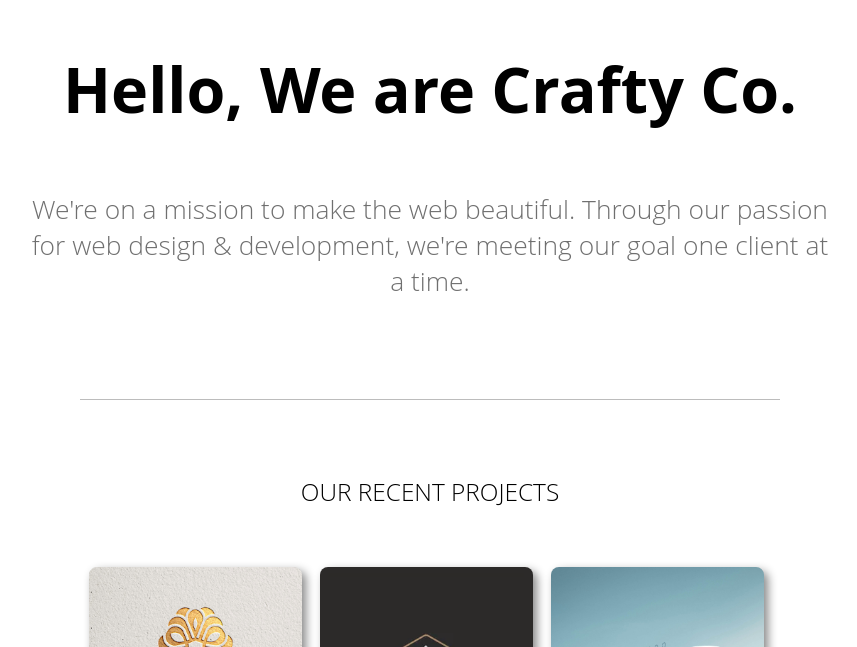
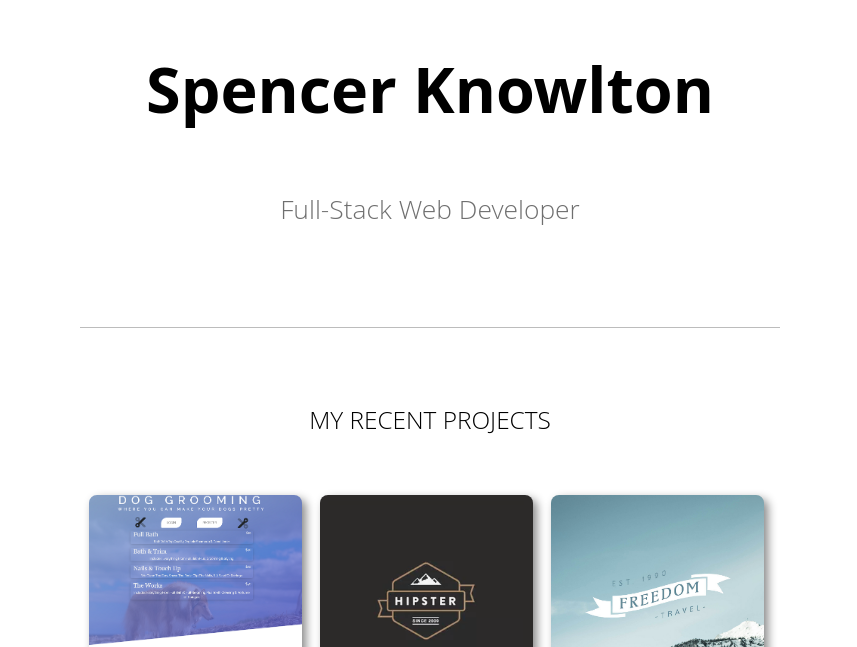
Before and after one commit to Cuthbert20/spencer-portfolio, a Gatsby site: page / in a window 1280 px wide. Shown: the part 153-800 px from the top of the page, without its empty margins (210-1067 px from the left). Built offline with nearby package versions, Linux system fonts and the light colour scheme; Gatsby itself is replaced by a stand-in of ours.

Commit message:
working on projects img display

```diff
--- a/src/data/index.json
+++ b/src/data/index.json
@@ -1,14 +1,14 @@
 [
   {
     "__comments": "These are some comments",
-    "title": "Hello, We are Crafty Co.",
-    "description": "Welcome to our company website",
-    "text": "We're on a mission to make the web beautiful. Through our passion for web design & development, we're meeting our goal one client at a time.",
-    "subtitle": "OUR RECENT PROJECTS",
+    "title": "Spencer Knowlton",
+    "description": "Welcome to my Portfolio",
+    "text": "Full-Stack Web Developer",
+    "subtitle": "MY RECENT PROJECTS",
     "home_items": [
       {
         "name": "GOLDROSE",
-        "image": "images/goldenrose.png",
+        "image": "images/doggrooming.PNG",
         "description": "Lorem ipsum dolor sit amet, consectetur adipiscing elit. Sed venenatis eros imperdiet nibh tempor luctus. Maecenas efficitur augue nunc, ac suscipit nisl pretium in. ",
         "completed": "Summer 2019"
       },
--- a/src/pages/index.js
+++ b/src/pages/index.js
@@ -39,6 +39,7 @@ class IndexPage extends Component {
           style={{
             backgroundImage: `url(${item.image})`,
             backgroundSize: "100%",
+            objectFit: "contain"
           }}
         ></div>
       )
```
Also changed, not shown: static/images/doggrooming.PNG (added), 1 other file.
